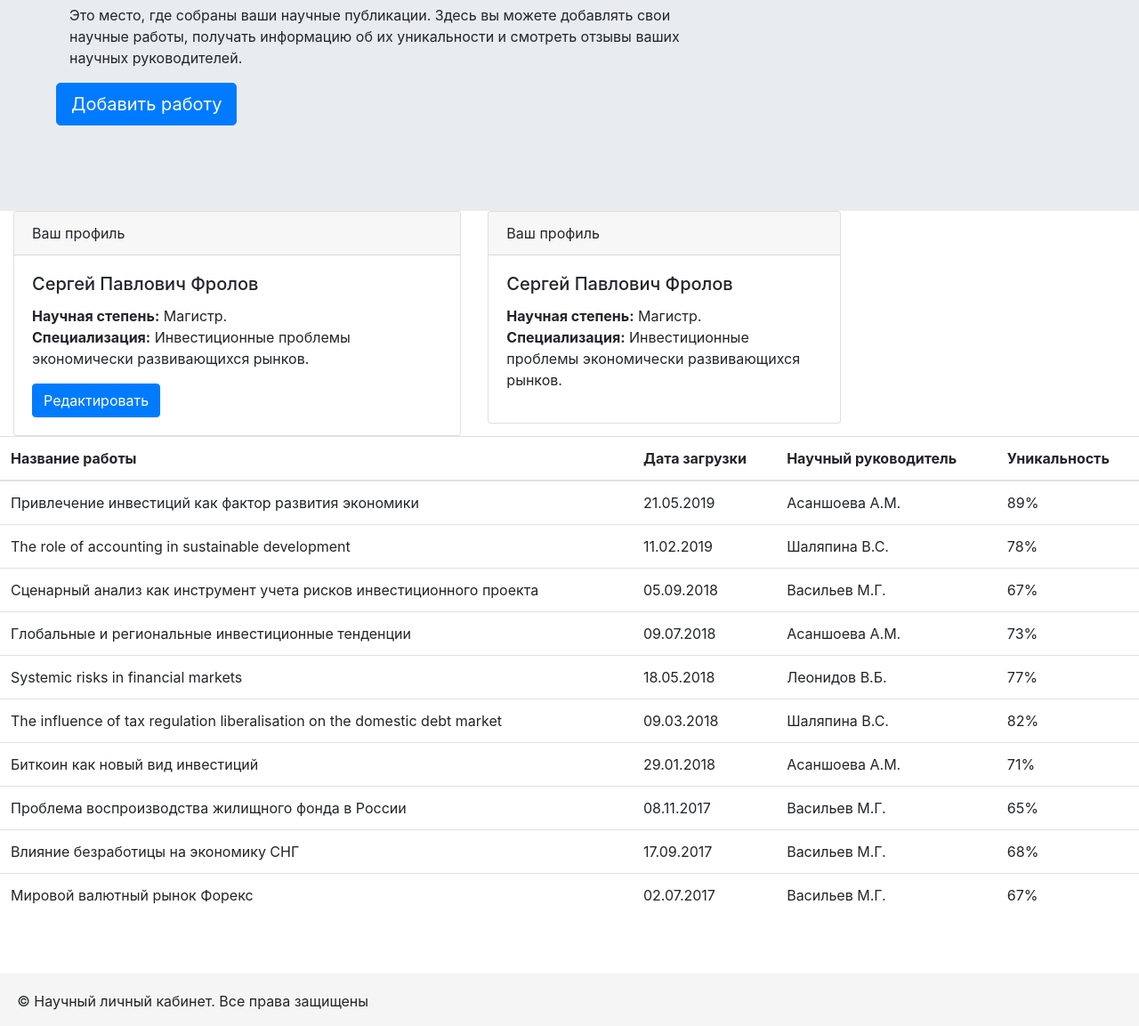
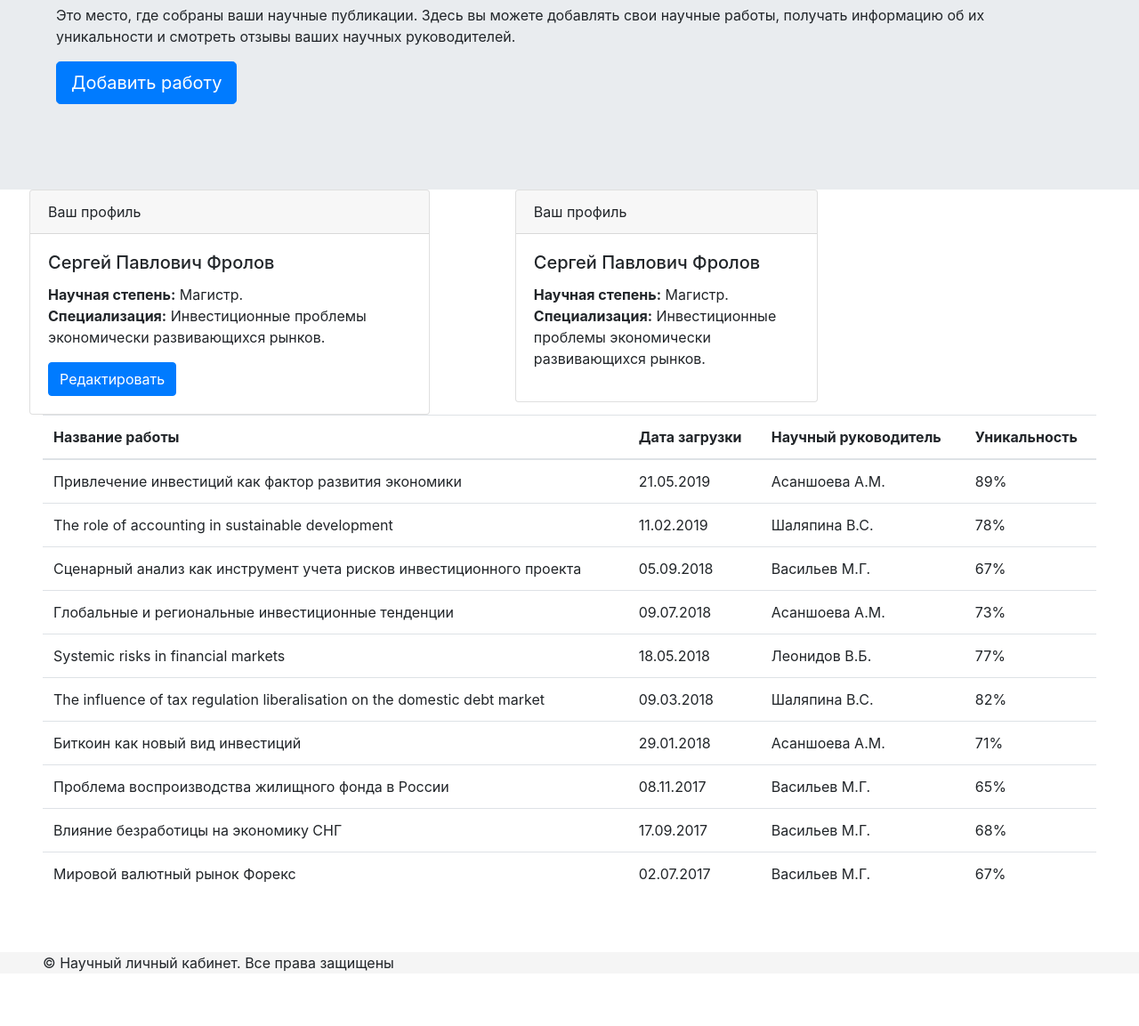
Before and after one commit to werzxxc/NLK, a plain HTML site: page index.html in a window 1280 px wide. Shown: the part 147-1300 px from the top of the page at 89% size. Drawn offline with nearby package versions, Linux system fonts and the light colour scheme.

Commit message:
Внес исправления

```diff
--- a/index.html
+++ b/index.html
@@ -26,16 +26,16 @@
         </div>
     </div>
     <main>
-        <div class="p-5 md-4 bg-head rounded-3">
+        <div class="p-5 bg-head">
             <div class="container-fluid py-5">
-                <h1 class="display-5 fw-bold">Портфолио</h1>
-                <p class="col-lg-8 fs-4">Это место, где собраны ваши научные публикации. Здесь вы можете добавлять свои
+                <h1>Портфолио</h1>
+                <p class=ms-4">Это место, где собраны ваши научные публикации. Здесь вы можете добавлять свои
                     научные работы, получать информацию об их уникальности и смотреть отзывы ваших научных руководителей.</p>
                 <button class="btn btn-primary btn-lg" type="button">Добавить работу</button>
             </div>
         </div>
         <div class="row">
-            <div class="col-md-7 col-lg-5">
+            <div class="col-md-7 col-lg-5 px-5">
                 <div class="card">
                     <div class="card-header">
                             Ваш профиль
@@ -49,7 +49,7 @@
                     </div>
                 </div>
             </div>
-            <div class="col-md-5 col-lg-4">
+            <div class="col-md-5 col-lg-4 px-5">
                 <div class="card">
                     <div class="card-header">
                         Ваш профиль
@@ -63,7 +63,7 @@
                 </div>
             </div>
         </div>
-        <div class="table-responsive">
+        <div class="table-responsive px-5">
             <table class="table sx">
                 <thead>
                 <tr>
@@ -139,7 +139,7 @@
         </div>
     </main>
 <footer>
-    <div class="footer">
+    <div class="footer px-5 my-5">
         <p>© Научный личный кабинет. Все права защищены</p>
     </div>
 </footer>
--- a/style/style.css
+++ b/style/style.css
@@ -1,12 +1,8 @@
 .bg-head{
     background: #E9ECEF;
 }
-.row{
-    margin: 0;
-}
+
 .footer{
-    padding: 1.2rem;
-    margin-top: 3rem;
     background: #F5F5F5;
 }
 .table .sx{
```
Lines whose indentation alone changed are shown as unchanged.
